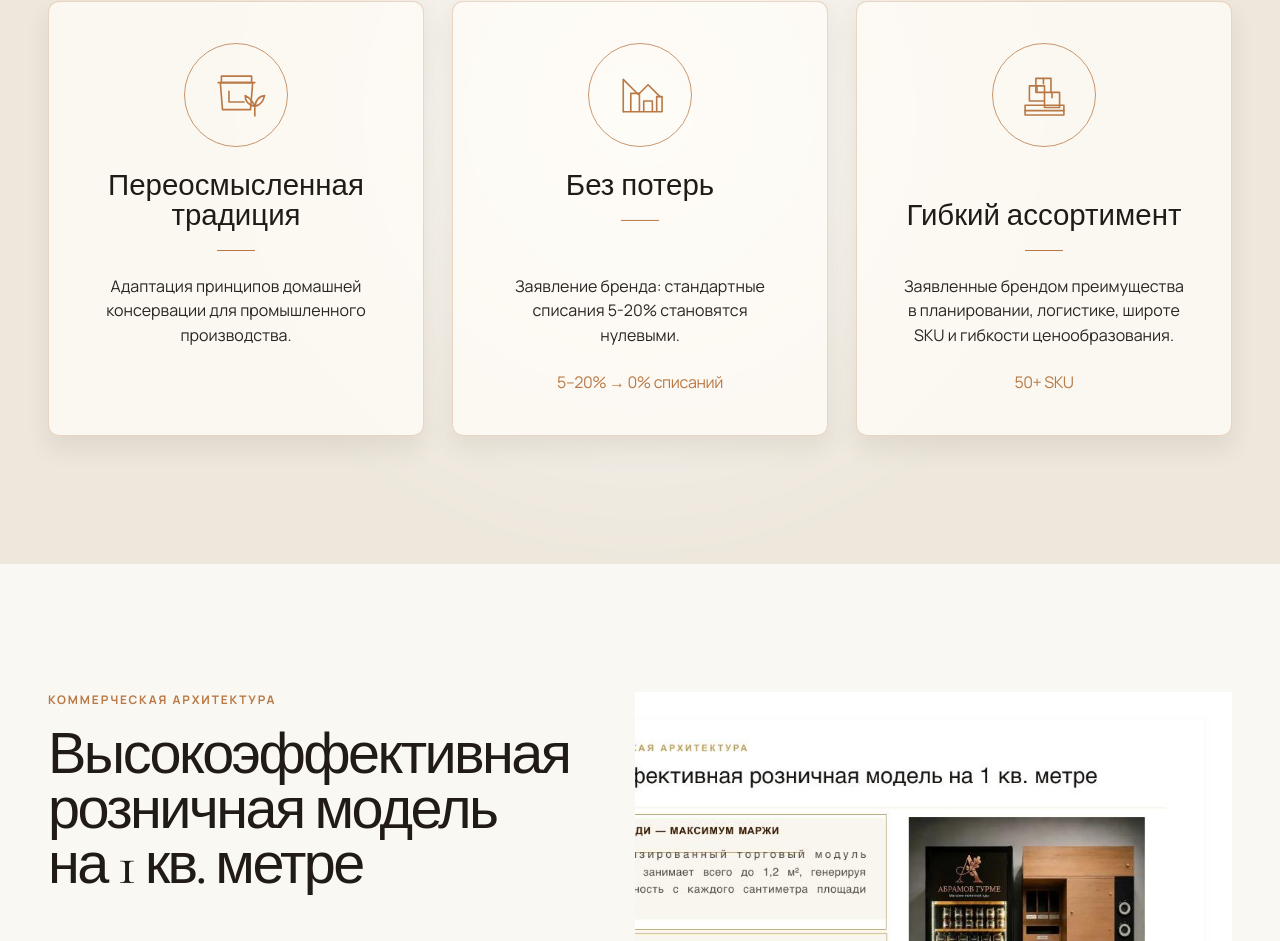
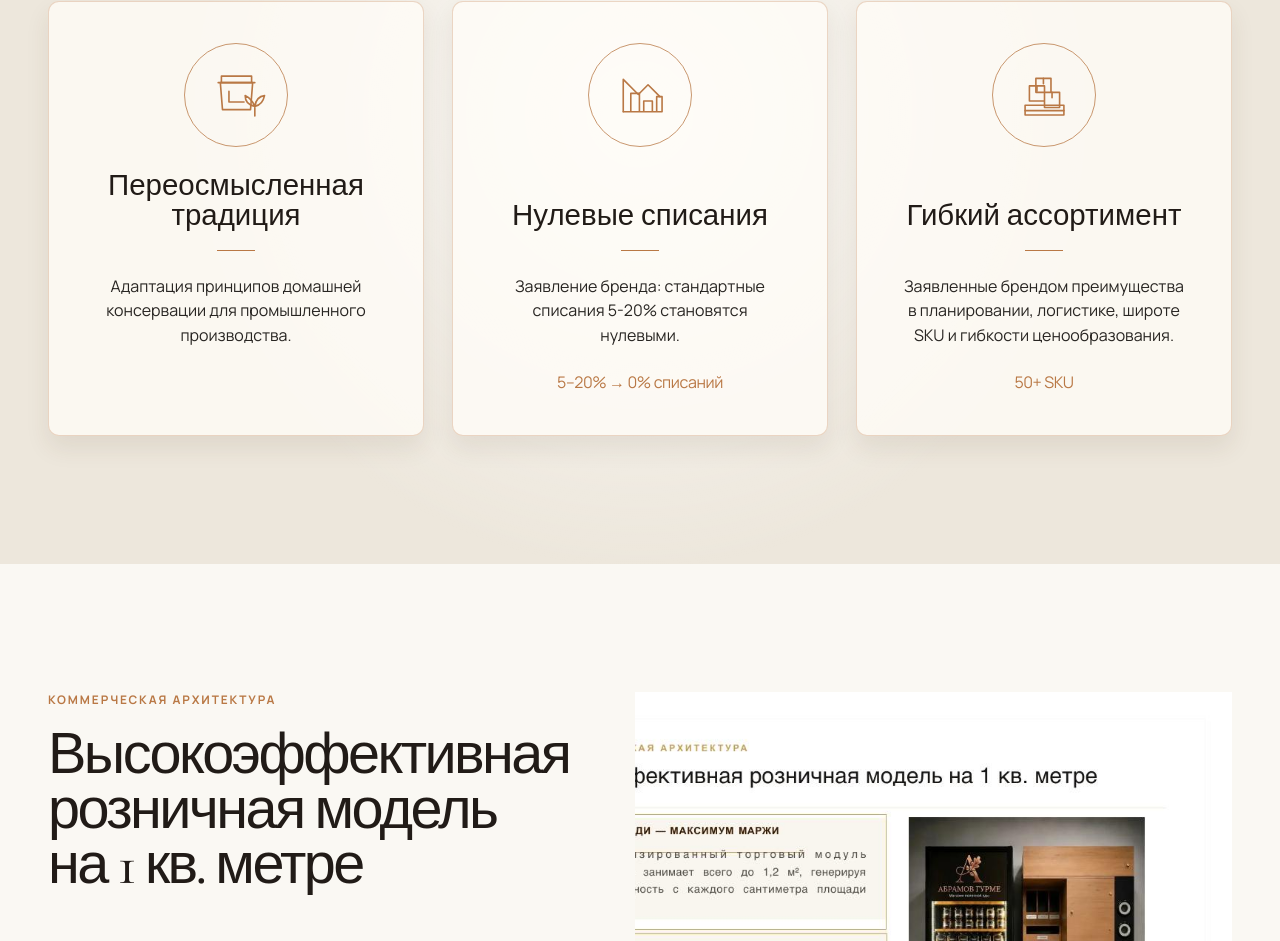
Before and after one commit to sillexy/AbramovGurme, a Next.js app: page / in a window 1280 px wide. Shown: the part 10025-10966 px from the top of the page. Built offline with nearby package versions, Linux system fonts and the light colour scheme.

Commit message:
copy: show zero write-offs title in business card

```diff
--- a/src/app/offers-background-fix.css
+++ b/src/app/offers-background-fix.css
@@ -44,6 +44,22 @@
   justify-content: center;
 }
 
+/* Show the new two-line title in the second card without disturbing its copy or metric positions. */
+.business .business-card:nth-child(2) > h3 {
+  position: relative;
+  color: transparent;
+}
+
+.business .business-card:nth-child(2) > h3::before {
+  position: absolute;
+  inset: 0;
+  display: flex;
+  align-items: flex-end;
+  justify-content: center;
+  color: var(--color-ink);
+  content: "Нулевые списания";
+}
+
 /* Let the third card determine the natural row height; the grid stretches all three equally. */
 @media (min-width: 1024px) {
   .business .business-grid {
@@ -53,15 +69,4 @@
   .business .business-card {
     min-height: 0;
   }
-
-  /* Only raise the one-line second title and its divider.
-     Their layout space stays untouched, so the description and metric do not move. */
-  .business .business-card:nth-child(2) {
-    --second-title-shift: clamp(29px, 2.35vw, 38px);
-  }
-
-  .business .business-card:nth-child(2) > h3,
-  .business .business-card:nth-child(2) > .business-card__divider {
-    transform: translateY(calc(0px - var(--second-title-shift)));
-  }
 }
```
